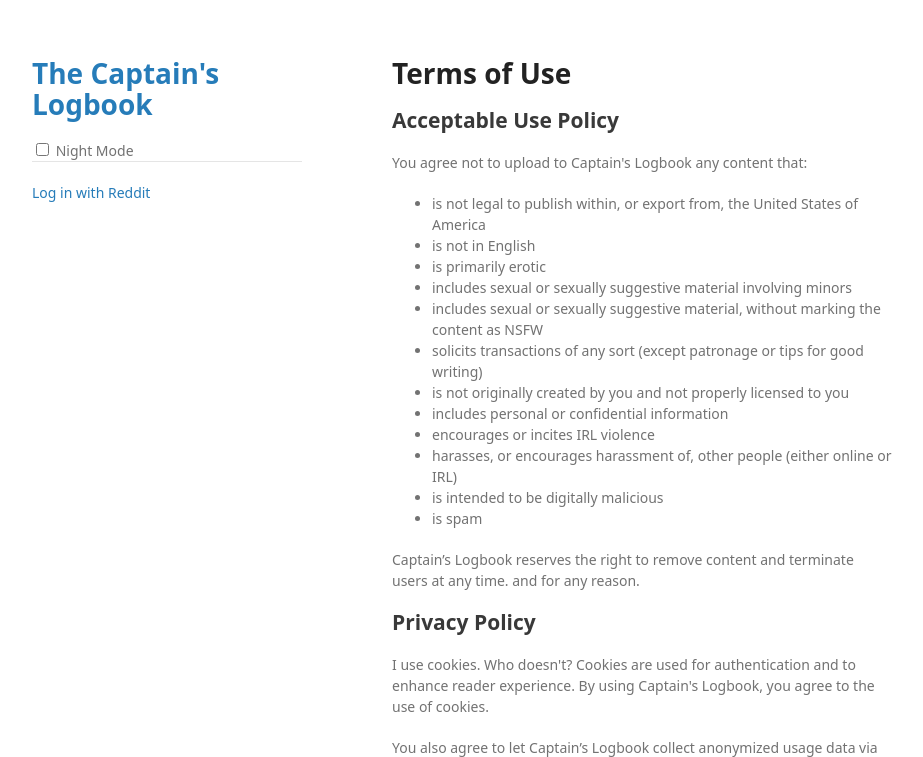
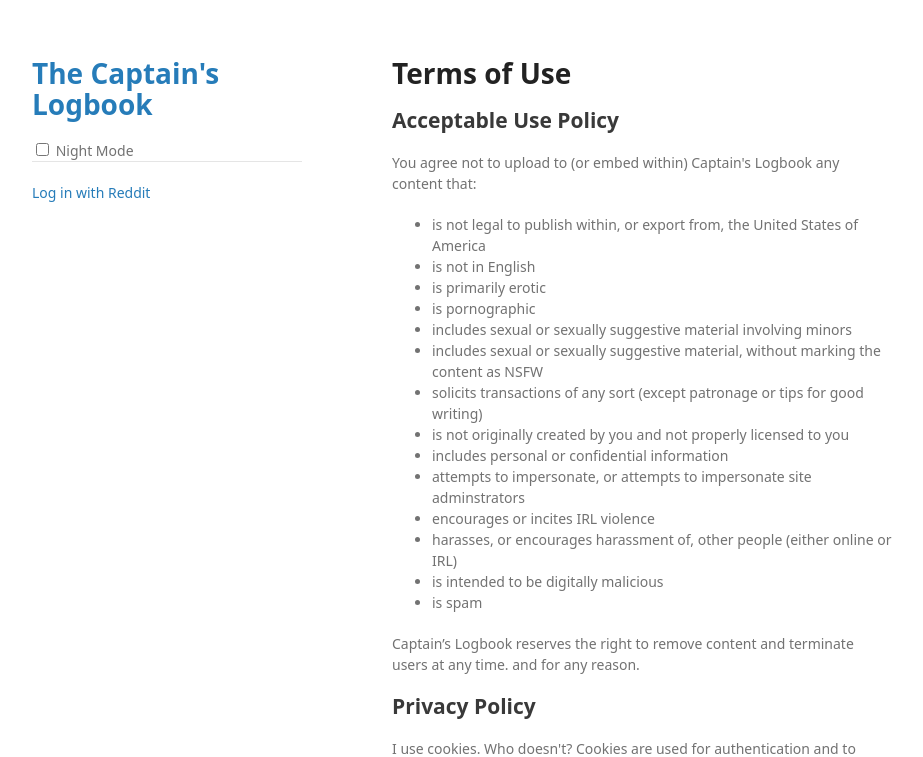
Before and after one commit to captainmeta4/captainsjournal, a Flask app: template templates/info/rules.html in a window 1280 px wide. Shown: the top 757 px of the page, without its empty margins (178-1101 px from the left). Run offline with Flask 2, Linux system fonts and the light colour scheme; the template is opened without the code that fills it, so the values that code supplies are empty; parts of the project's set-up code (start-up, migrations or seed data) failed here and were passed over; some libraries are stand-ins or nearby versions.

Commit message:
update rules

```diff
--- a/templates/info/rules.html
+++ b/templates/info/rules.html
@@ -7,16 +7,18 @@
 <h1>Terms of Use</h1>
 
 <h2>Acceptable Use Policy</h2>
-<p>You agree not to upload to Captain's Logbook any content that:</p>
+<p>You agree not to upload to (or embed within) Captain's Logbook any content that:</p>
 <ul>
   <li>is not legal to publish within, or export from, the United States of America</li>
   <li>is not in English</li>
   <li>is primarily erotic</li>
+  <li>is pornographic</li>
   <li>includes sexual or sexually suggestive material involving minors</li>
   <li>includes sexual or sexually suggestive material, without marking the content as NSFW</li>
   <li>solicits transactions of any sort (except patronage or tips for good writing)</li>
   <li>is not originally created by you and not properly licensed to you</li>
   <li>includes personal or confidential information</li>
+  <li>attempts to impersonate, or attempts to impersonate site adminstrators</li>
   <li>encourages or incites IRL violence</li>
   <li>harasses, or encourages harassment of, other people (either online or IRL)</li>
   <li>is intended to be digitally malicious</li>
```
